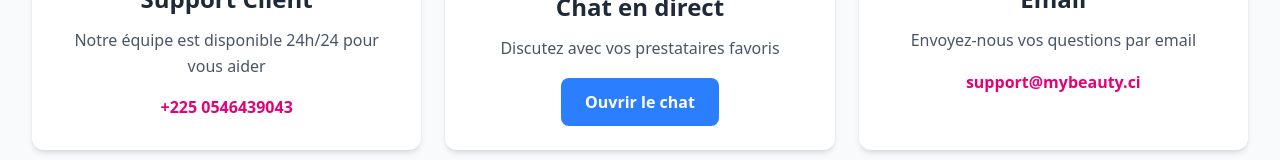
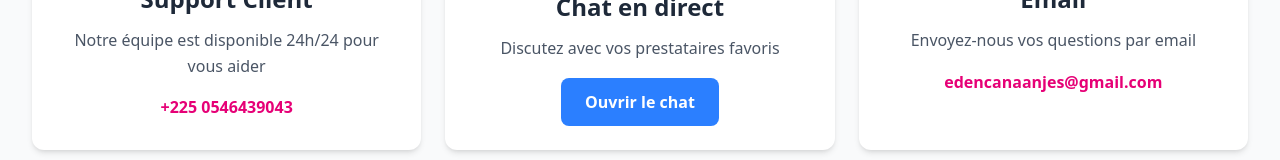
Before and after one commit to kobehielie/mybeauty-app, a React (Vite) app: page / in a window 1280 px wide. Shown: the part 1314-1474 px from the top of the page. Built offline with nearby package versions, Linux system fonts and the light colour scheme.

Commit message:
changement8

```diff
--- a/src/Components/Home.jsx
+++ b/src/Components/Home.jsx
@@ -446,7 +446,7 @@ function Home() {
                                 Envoyez-nous vos questions par email
                             </p>
                             <p className="text-pink-600 font-semibold text-lg">
-                                support@mybeauty.ci
+                                edencanaanjes@gmail.com
                             </p>
                         </div>
                     </div>
```
